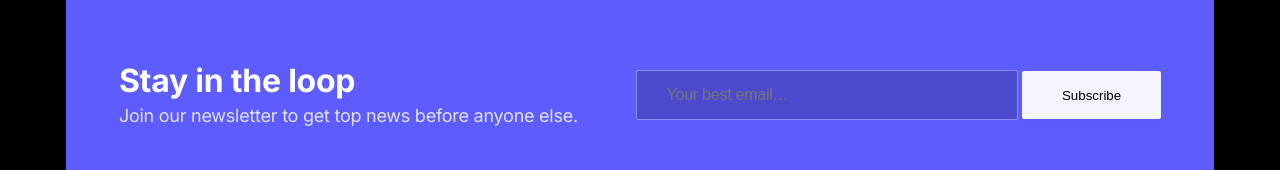
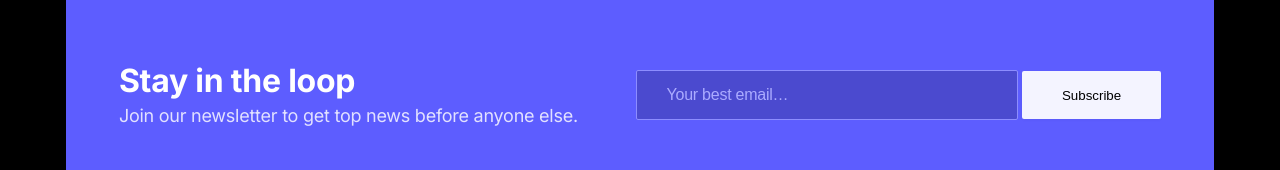
Before and after one commit to syprogrammer/Landing-page, a plain HTML site: page index.html in a window 1280 px wide. Shown: the part 2130-2300 px from the top of the page. Drawn offline with Linux system fonts and the light colour scheme.

Commit message:
changed placeholder color in loop section

```diff
--- a/index.css
+++ b/index.css
@@ -401,7 +401,10 @@ button:hover {
 
     color: #ABABFF;
 }
-
+.loop_container input::placeholder {
+    color: #ABABFF;
+    opacity: 1; /* Firefox */
+  }
 .form-btn {
     background: #F4F4FF;
     box-shadow: 0px 1px 3px rgba(25, 32, 44, 0.04);
```
